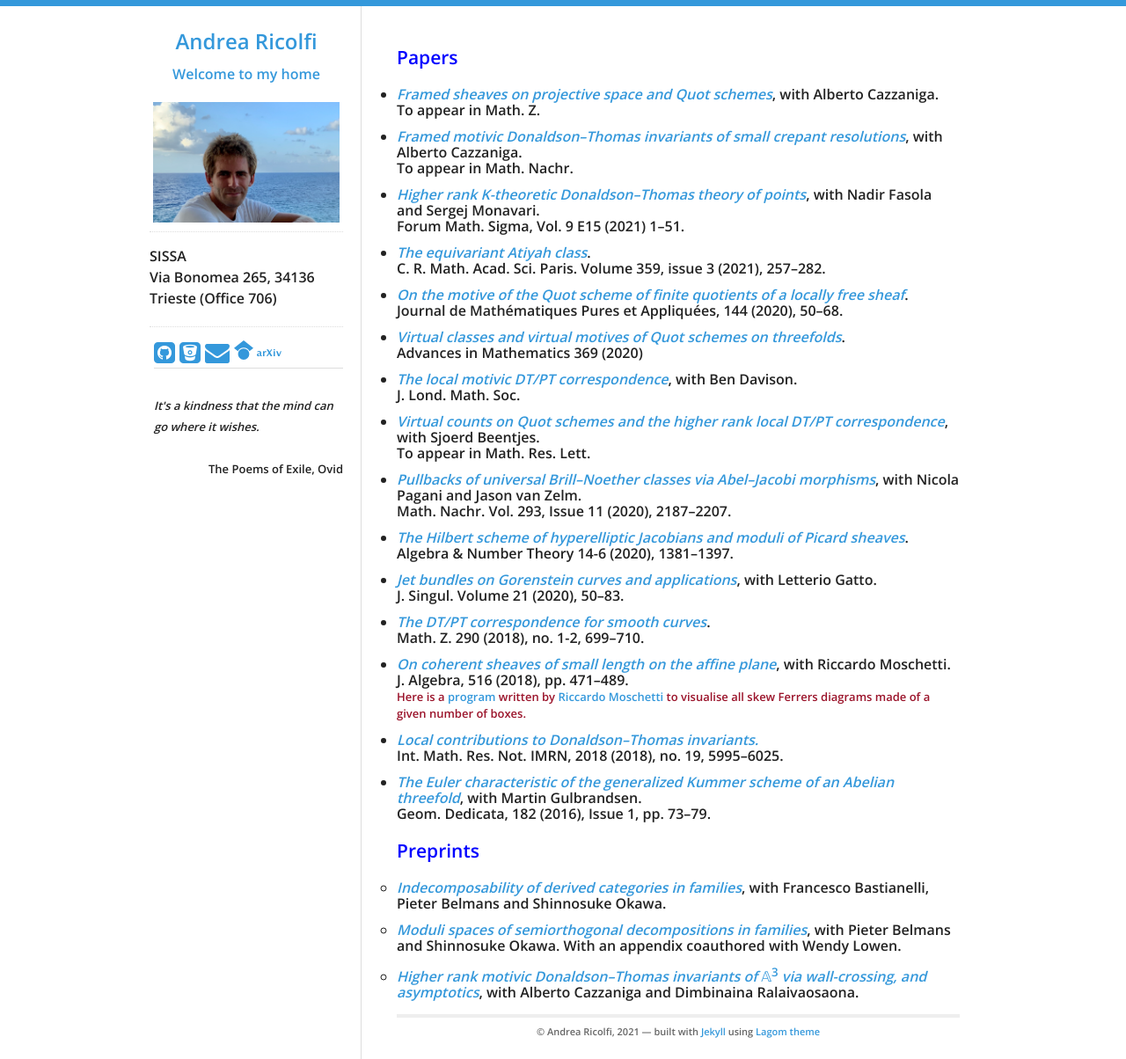
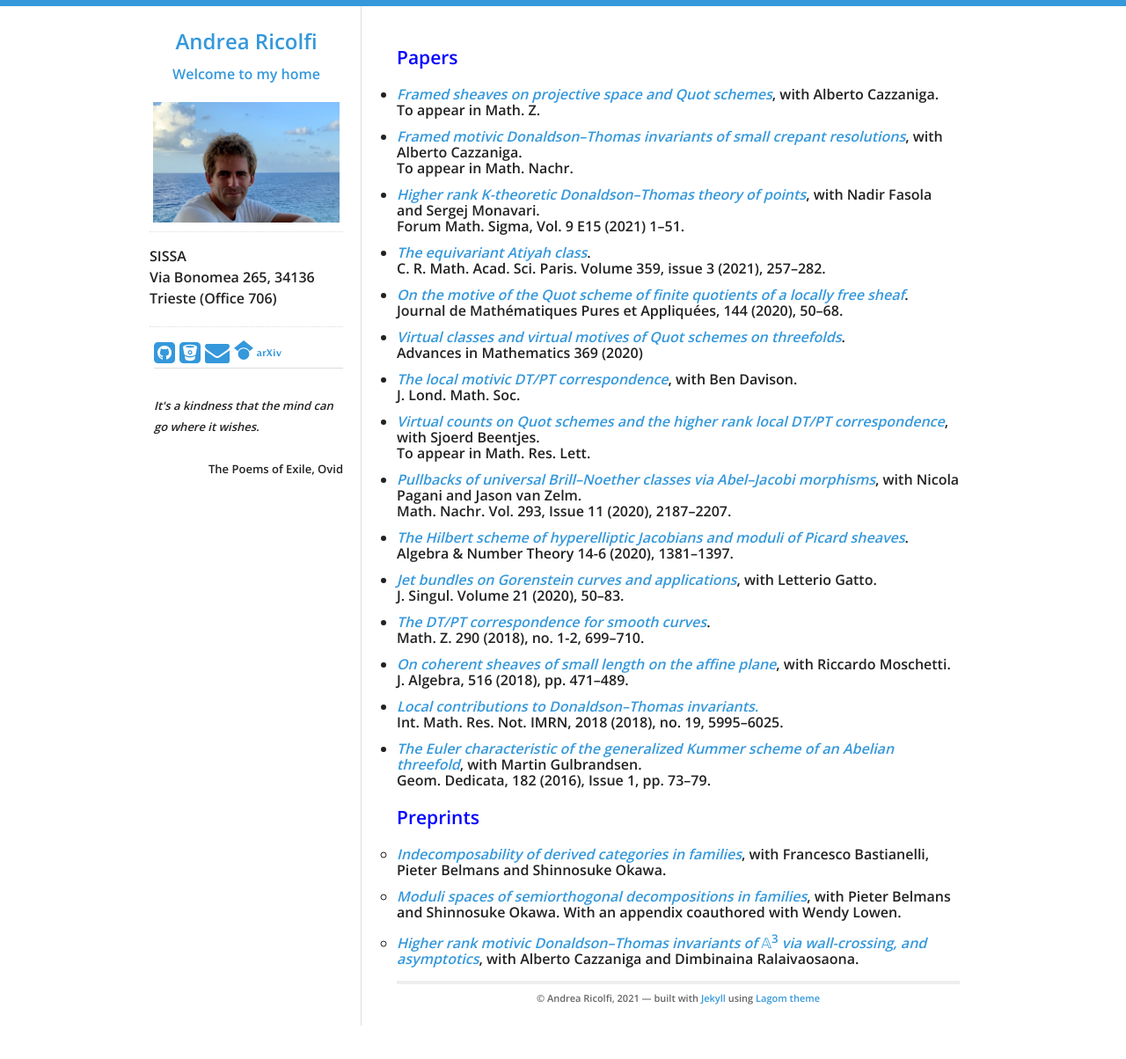
Before and after one commit to atricolfi/atricolfi.github.io, a Jekyll site: the page built from MATHEMATICS/Papers.html, in a window 1280 px wide. Shown: the whole page at 88% size. Built offline with Jekyll 4.4.1, drawn with Linux system fonts in a browser that asks for light colours; after the commit the page ends 1166 px from its top, so only the background shows below that.

Commit message:
Update Papers.html

```diff
--- a/MATHEMATICS/Papers.html
+++ b/MATHEMATICS/Papers.html
@@ -86,9 +86,6 @@ Math. Z. 290 (2018), no. 1-2, 699&#8211;710.
     <li><a href="https://www.sciencedirect.com/science/article/pii/S0021869318305477?via%3Dihub"><em>On coherent sheaves of small length on the affine plane</em></a>, with Riccardo Moschetti.
        <br>
 J. Algebra, 516 (2018), pp. 471&#8211;489.
-       <br>
-       <font size="2.7" color="#9B142B"> Here is a <a href="moduli.html">program</a> written by <a href="https://sites.google.com/site/moschettiriccardo/">Riccardo Moschetti</a>
-  to visualise all skew Ferrers diagrams made of a given number of boxes. </font>
 <!--[<a href="https://www.sciencedirect.com/science/article/pii/S0021869318305477?via%3Dihub">Journal</a>]-->
     </li>
 
```
